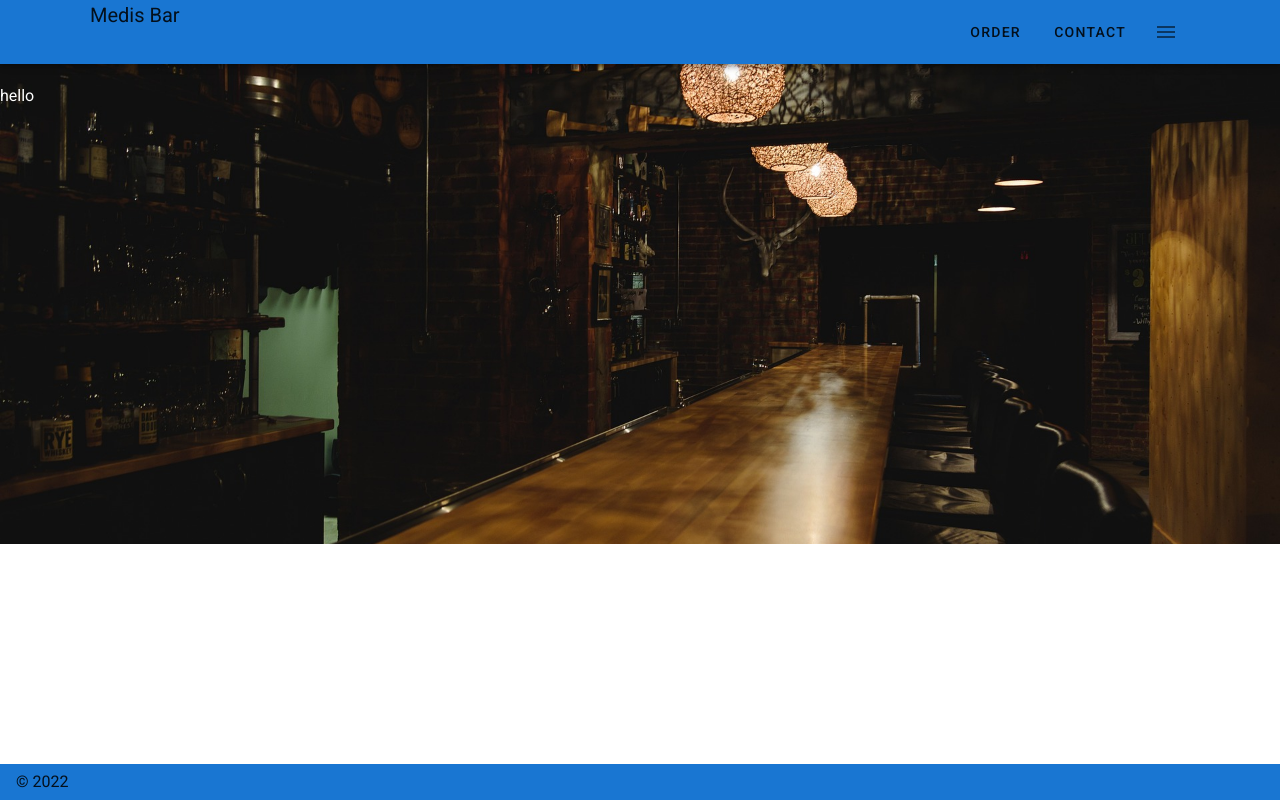
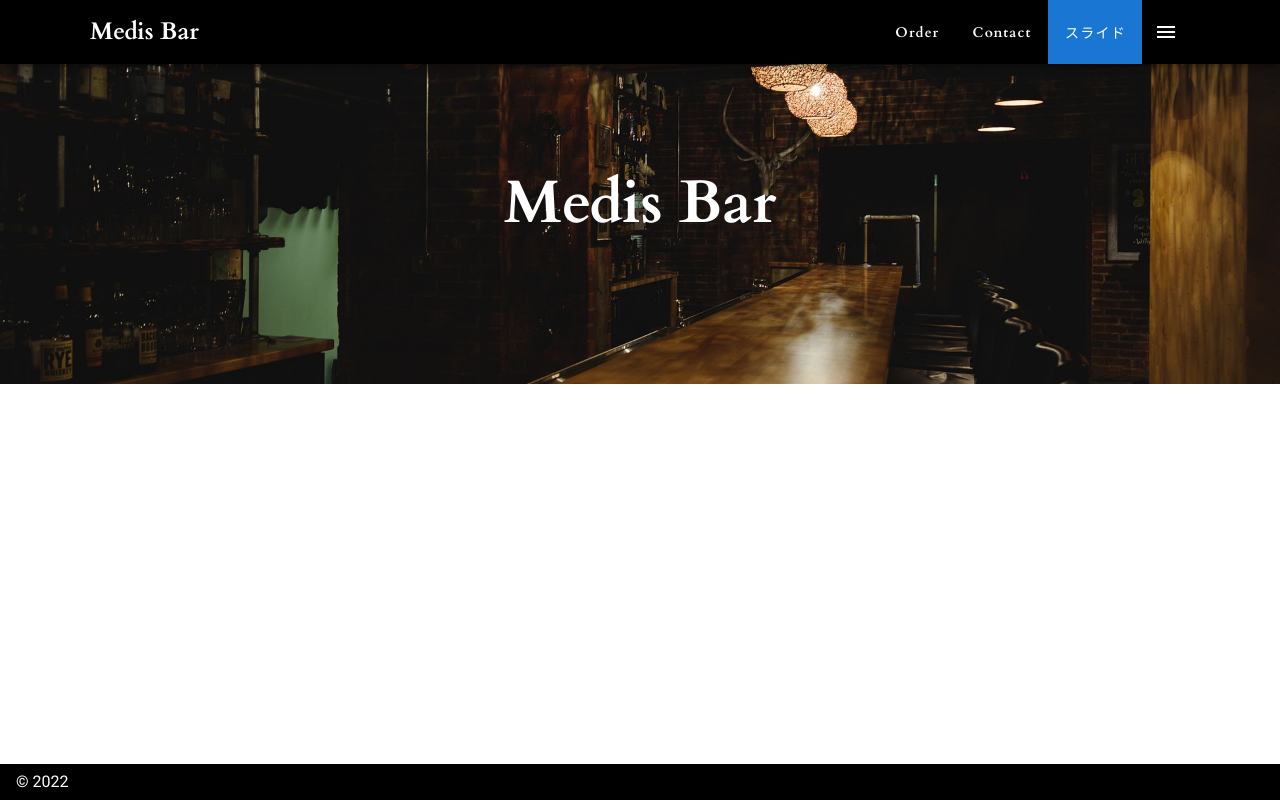
Before and after one commit to iden1107/Medis-Bar, a Nuxt app: page / in a window 1280 px wide. Built offline with nearby package versions, Linux system fonts and the light colour scheme.

Commit message:
[midify]navbar

```diff
--- a/layouts/default.vue
+++ b/layouts/default.vue
@@ -9,6 +9,7 @@
       right
       fixed
       app
+      color="red"
     >
       <v-list>
         <v-list-item
@@ -22,22 +23,25 @@
             <v-icon>{{ item.icon }}</v-icon>
           </v-list-item-action>
           <v-list-item-content>
-            <v-list-item-title v-text="item.title" />
+            <v-list-item-title><p class="white--text drawer-list">{{item.title}}</p></v-list-item-title>
           </v-list-item-content>
         </v-list-item>
       </v-list>
     </v-navigation-drawer>
 
     <!-- nav bar -->
-    <v-app-bar :clipped-right="clipped" fixed app color="primary">
+    <v-app-bar :clipped-right="clipped" fixed app color="black">
       <v-toolbar-items class="nav-bar">
-        <v-toolbar-title v-text="title" />
+        <v-toolbar-title class="white--text d-flex align-center">
+          <nuxt-link to="/" tag="p" class="white-text nav-title">{{title}}</nuxt-link>
+        </v-toolbar-title>
         <v-spacer />
         <v-toolbar-items>
-          <v-btn text>ORDER</v-btn>
-          <v-btn text>CONTACT</v-btn>
+          <v-btn to="/inspire" text class="white--text" style="text-transform: none">Order</v-btn>
+          <v-btn text class="white--text" style="text-transform: none">Contact</v-btn>
+          <v-btn  class="primary">スライド</v-btn>
         </v-toolbar-items>
-        <v-app-bar-nav-icon @click.stop="drawer = !drawer" />
+        <v-app-bar-nav-icon @click.stop="drawer = !drawer" class="white--text"/>
       </v-toolbar-items>
     </v-app-bar>
 
@@ -47,8 +51,8 @@
     </v-main>
 
     <!-- footer -->
-    <v-footer :absolute="!fixed" app color="primary">
-      <span>&copy; {{ new Date().getFullYear() }}</span>
+    <v-footer :absolute="!fixed" app color="black">
+      <span class="white--text">&copy; {{ new Date().getFullYear() }}</span>
     </v-footer>
   </v-app>
 </template>
@@ -58,6 +62,13 @@
 .nav-bar {
   width: 1100px;
   margin: 0 auto;
+  font-family: 'Cardo';
+}
+.nav-title{
+  color: white;
+  cursor: pointer;
+  font-size: 24px;
+  margin-bottom: 0;
 }
 </style>
 <script>
@@ -71,17 +82,22 @@ export default {
       items: [
         {
           icon: "mdi-apps",
-          title: "HOME",
+          title: "Home",
           to: "/",
         },
         {
           icon: "mdi-chart-bubble",
-          title: "ORDER",
+          title: "Order",
           to: "/inspire",
         },
         {
           icon: "mdi-chart-bubble",
-          title: "CONTACT",
+          title: "Contact",
+          to: "/inspire",
+        },
+        {
+          icon: "mdi-chart-bubble",
+          title: "スライド",
           to: "/inspire",
         },
       ],
--- a/nuxt.config.js
+++ b/nuxt.config.js
@@ -18,7 +18,8 @@ export default {
       { name: 'format-detection', content: 'telephone=no' }
     ],
     link: [
-      { rel: 'icon', type: 'image/x-icon', href: '/favi.ico' }
+      { rel: 'icon', type: 'image/x-icon', href: '/favi.ico' },
+      { href: "https://fonts.googleapis.com/css2?family=Cardo:wght@700&display=swap" ,rel: "stylesheet"}
     ]
   },
 
--- a/pages/index.vue
+++ b/pages/index.vue
@@ -1,9 +1,8 @@
 <template>
   <div>
     <body class="bg">
-      <div class="py-5 mx-auto">
-
-      <p class="white--text mx-auto" >hello</p>
+      <div class="py-5 mx-auto d-flex align-center justify-center">
+      <p class="white--text" >Medis Bar</p>
       </div>
     </body>
   </div>
@@ -15,8 +14,12 @@
   background-image: url("~@/assets/restaurant-g691fb34fb_1920.jpg");
   background-size: cover;
   background-position:center center;
-  height: 60vh;
-
+  height: 40vh;
+}
+p{
+  font-family: 'Cardo';
+  font-size: 60px;
+  line-height: 30vh;
 }
 </style>
 <script>
```
